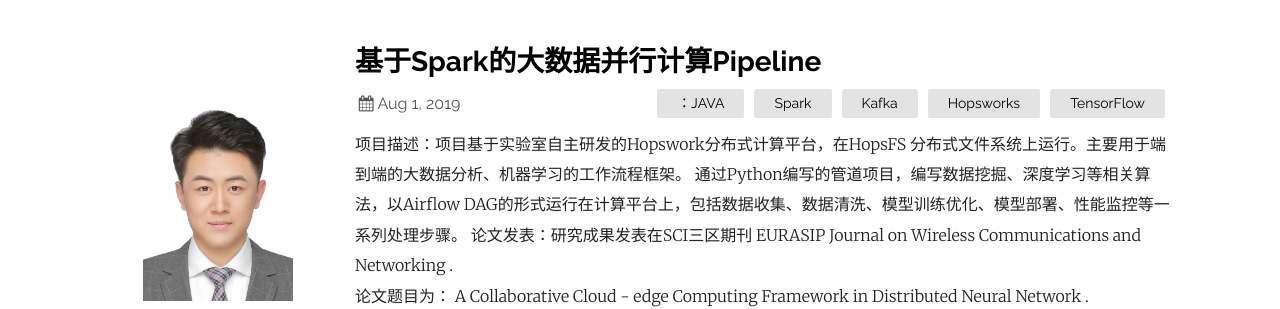
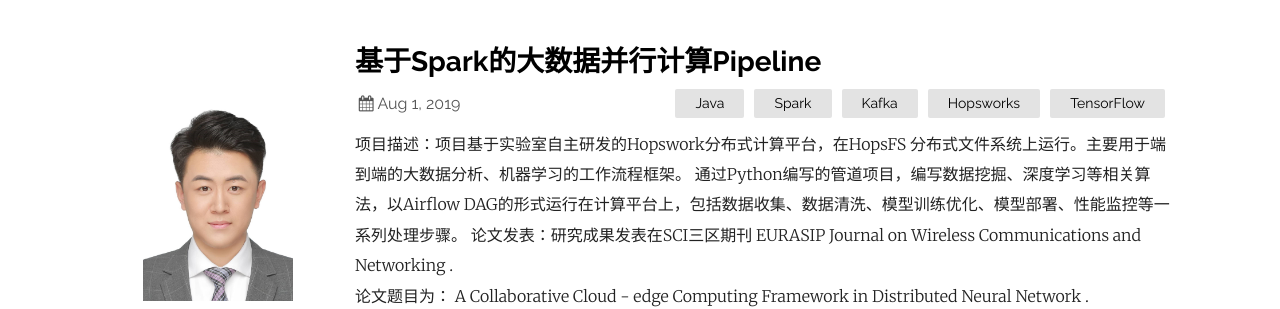
Before and after one commit to xushihao/xushihao.github.io, a Jekyll site: the page built from _posts/2019-08-01-kth.markdown, in a window 1280 px wide. Shown: the top 309 px of the page. Built offline with Jekyll 4.4.1, drawn with Linux system fonts in a browser that asks for light colours.

```diff
--- a/_posts/2019-08-01-kth.markdown
+++ b/_posts/2019-08-01-kth.markdown
@@ -2,7 +2,7 @@
 layout: post
 title:  "基于Spark的大数据并行计算Pipeline"
 date:   2019-08-01 21:03:36 +0530
-categories: ：JAVA Spark Kafka Hopsworks TensorFlow
+categories: Java Spark Kafka Hopsworks TensorFlow
 ---
 项目描述：项目基于实验室自主研发的Hopswork分布式计算平台，在HopsFS 分布式文件系统上运行。主要用于端到端的大数据分析、机器学习的工作流程框架。 通过Python编写的管道项目，编写数据挖掘、深度学习等相关算法，以Airflow DAG的形式运行在计算平台上，包括数据收集、数据清洗、模型训练优化、模型部署、性能监控等一系列处理步骤。
 论文发表：研究成果发表在SCI三区期刊 EURASIP Journal on Wireless Communications and Networking .
```
